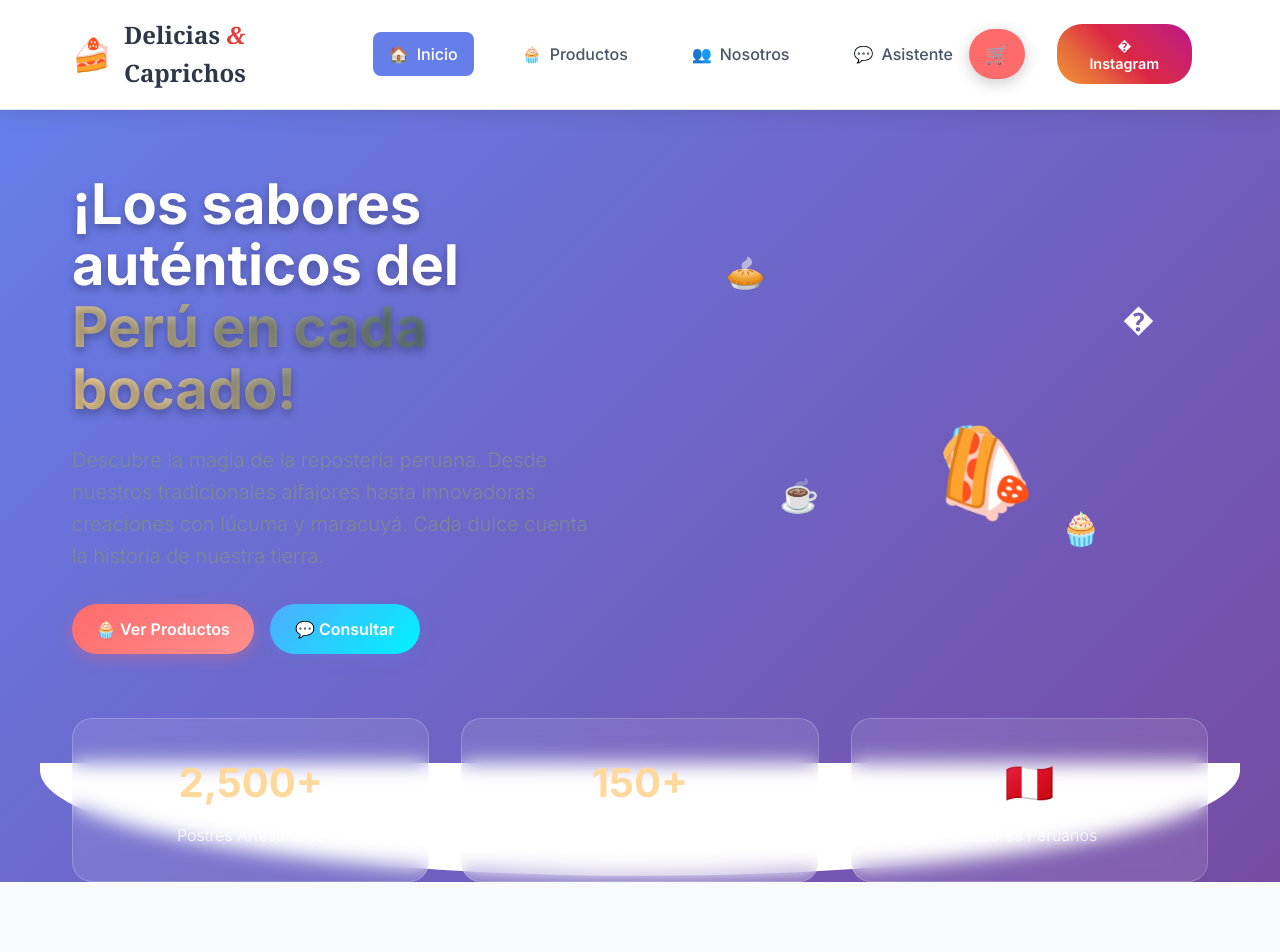
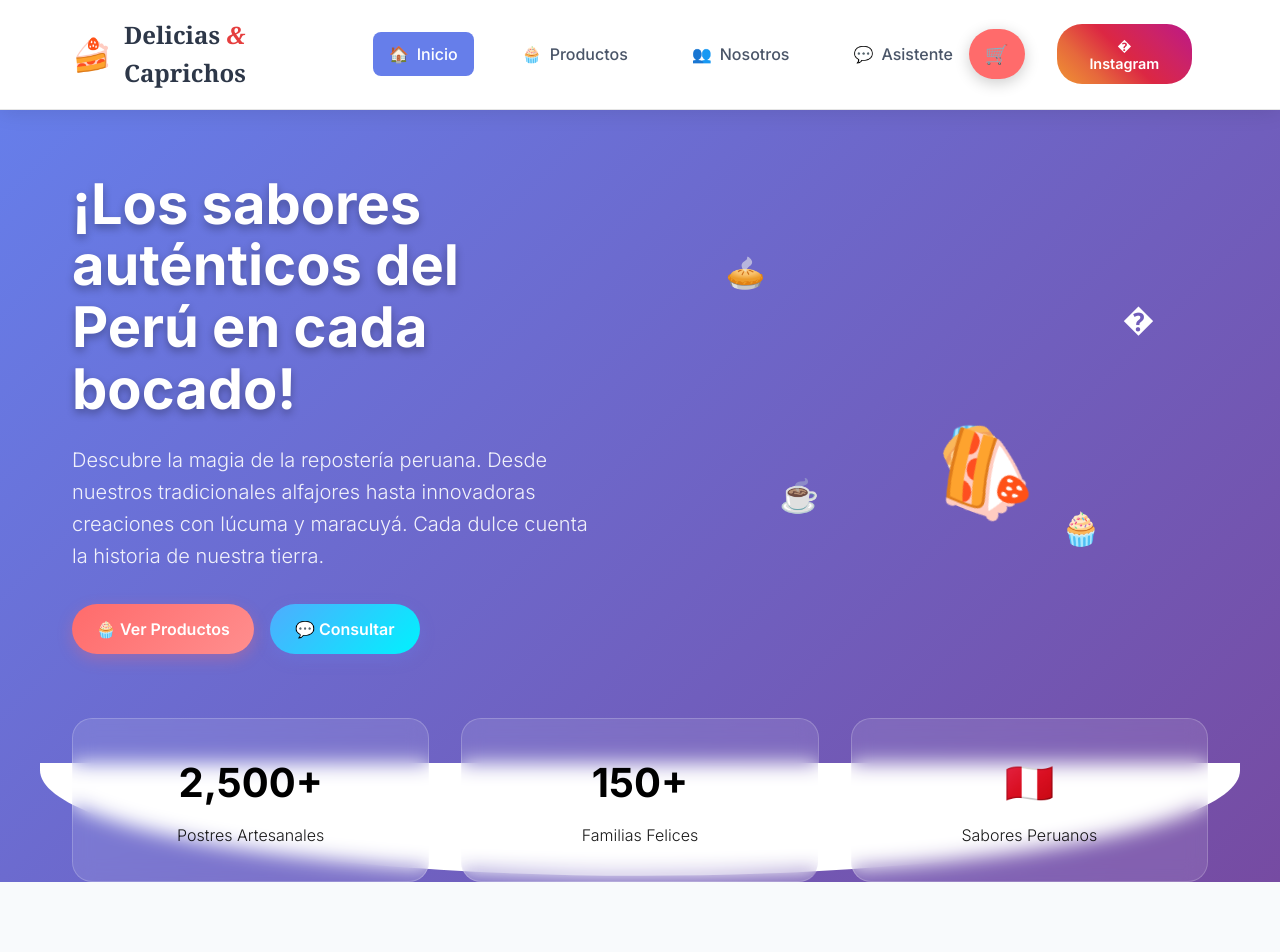
Before and after one commit to renzohm/chatbot-dyc, a React (Vite) app: page / in a window 1280 px wide. Shown: the top 952 px of the page. Built offline with nearby package versions, Linux system fonts and the light colour scheme; no server answers.

Commit message:
feat: Update text colors in Hero and Process components to improve readability

```diff
--- a/src/components/Hero.css
+++ b/src/components/Hero.css
@@ -38,10 +38,7 @@
 }
 
 .hero-accent {
-  background: linear-gradient(45deg, #ffd89b 0%, #19547b 100%);
-  -webkit-background-clip: text;
-  -webkit-text-fill-color: transparent;
-  background-clip: text;
+  color: white;
   display: inline-block;
 }
 
@@ -51,6 +48,7 @@
   margin: 0 0 2rem 0;
   opacity: 0.9;
   font-weight: 300;
+  color: white;
 }
 
 .hero-buttons {
@@ -197,13 +195,14 @@
   font-size: 2.5rem;
   font-weight: 800;
   margin-bottom: 0.5rem;
-  color: #ffd89b;
+  color: black;
 }
 
 .stat-label {
   font-size: 1rem;
   opacity: 0.9;
   font-weight: 300;
+  color: black;
 }
 
 .hero-decoration {
--- a/src/components/Process.css
+++ b/src/components/Process.css
@@ -129,7 +129,7 @@
   font-size: 1.5rem;
   font-weight: 700;
   margin: 0 0 1rem 0;
-  color: white;
+  color: black;
 }
 
 .step-description {
@@ -138,6 +138,7 @@
   margin: 0;
   opacity: 0.9;
   font-weight: 300;
+  color: black;
 }
 
 .step-animation {
```
